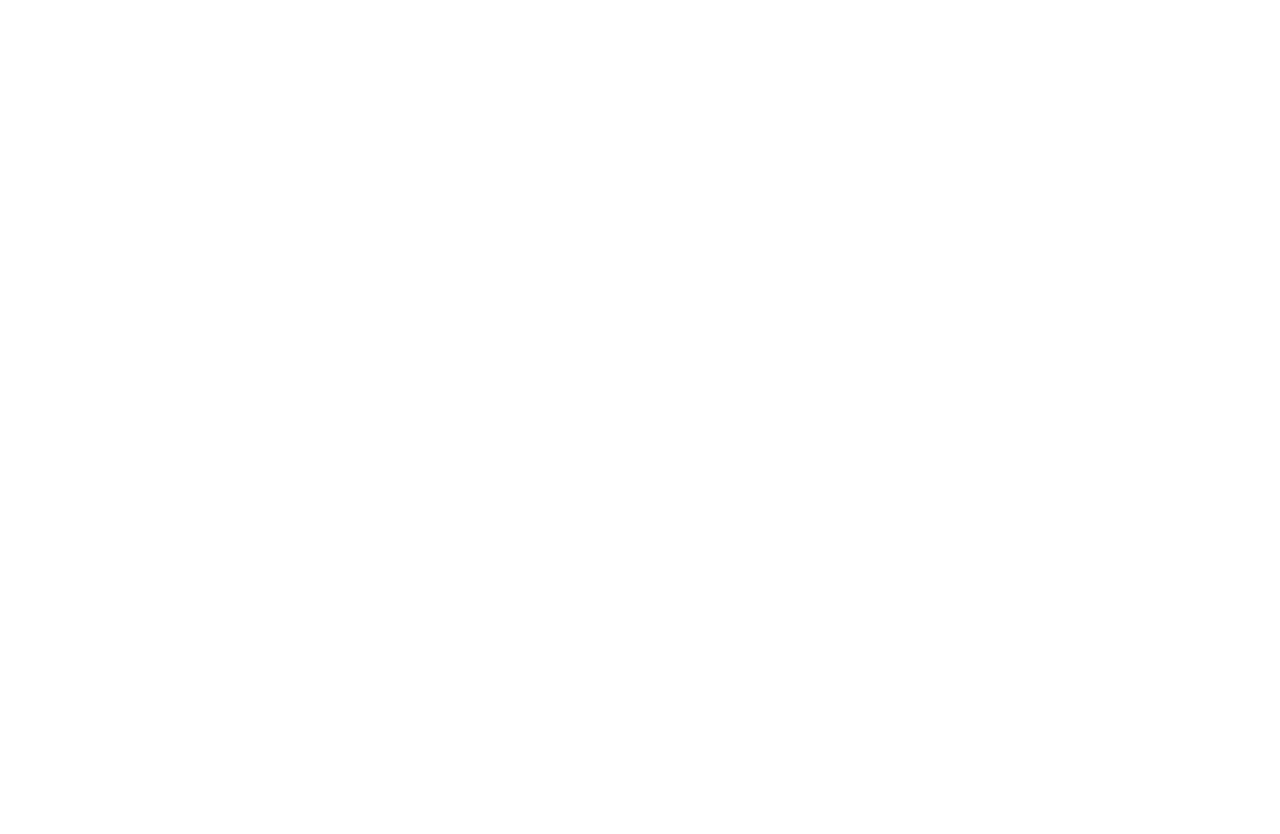
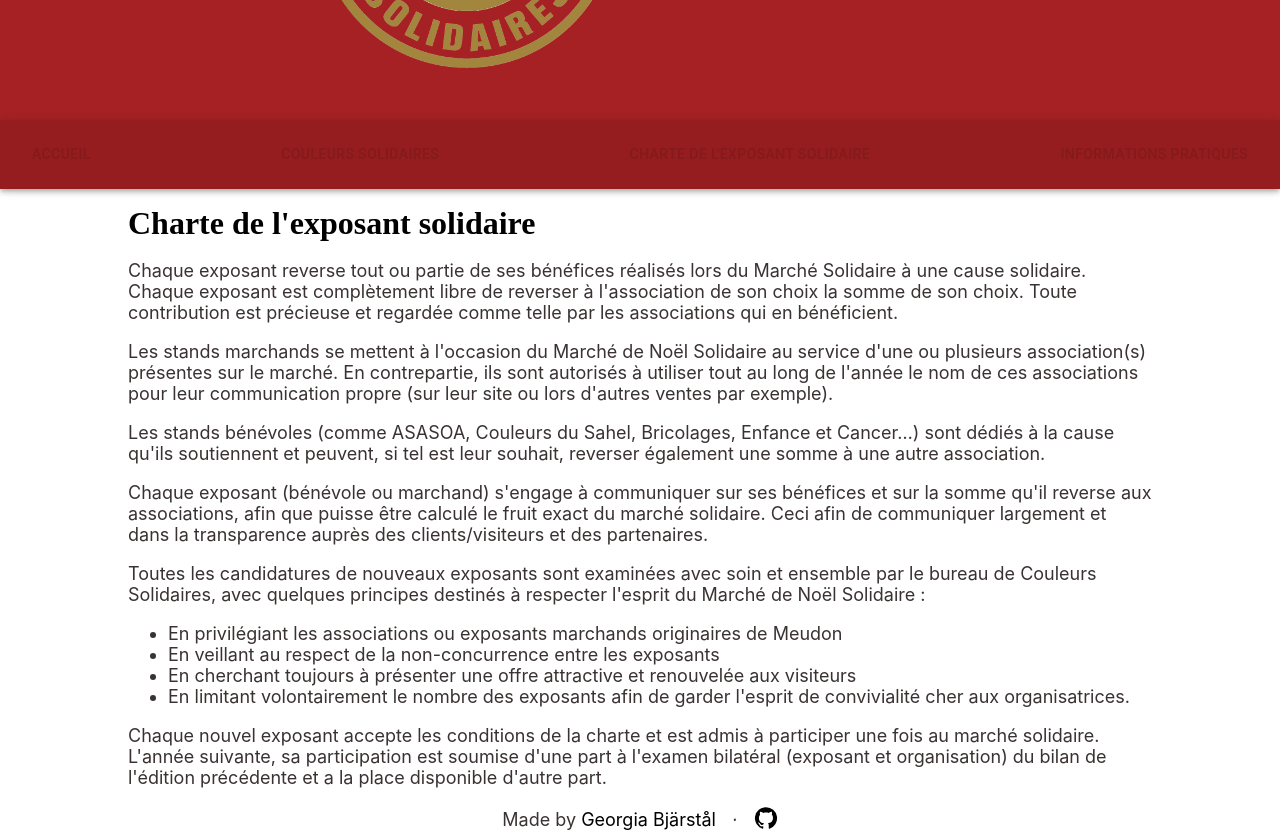
Before and after one commit to bunbun721/couleurs-solidaires, a React (Create React App) app: page /charte in a window 1280 px wide. Before the commit this address had no page. Shown: the part 280-1114 px from the top of the page. Before the commit the page ends 800 px from the top, so only its background shows below. Built offline with nearby package versions, Linux system fonts and the light colour scheme; a web font is replaced by a local one.

Commit message:
[ADD] pages

```diff
--- a/package.json
+++ b/package.json
@@ -6,6 +6,7 @@
     "@emotion/react": "^11.10.4",
     "@emotion/styled": "^11.10.4",
     "@fontsource/roboto": "^4.5.8",
+    "@material-ui/core": "^4.12.4",
     "@mui/icons-material": "^5.10.6",
     "@mui/material": "^5.10.7",
     "@testing-library/jest-dom": "^5.14.1",
--- a/src/App.js
+++ b/src/App.js
@@ -4,6 +4,8 @@
 import { BrowserRouter, Route, Routes } from "react-router-dom";
 import Home from "./pages/Home";
 import InfoPratiques from "./pages/InfoPratiques";
+import CouleursSolidaires from "./pages/CouleursSolidaires";
+import Charte from "./pages/Charte";
 
 function App() {
   return (
@@ -12,6 +14,8 @@
         <Routes>
           <Route path="/" element={<Home />} />
           <Route path="/informations-pratiques" element={<InfoPratiques />} />
+          <Route path="/couleurs-solidaires" element={<CouleursSolidaires />} />
+          <Route path="/charte" element={<Charte />} />
         </Routes>
       </BrowserRouter>
     </>
--- a/src/components/Association.js
+++ b/src/components/Association.js
@@ -32,6 +32,7 @@
             paddingLeft: 10,
           }}
         >
+          <div className="asso">
             <h3>{name}</h3>
             <img
               src={picture}
@@ -64,6 +65,7 @@
                 </a>
               </p>
             ) : null}
+          </div>
           <a href={link} target="_blank" rel="noreferrer">
             <VolunteerActivismIcon />
             {"  "}
--- /dev/null
+++ b/src/pages/Charte.js
@@ -0,0 +1,72 @@
+import Header from "../components/Header";
+import Footer from "../components/Footer";
+
+function Charte() {
+  return (
+    <>
+      <Header />
+      <div className="page">
+        <h3>Charte de l'exposant solidaire</h3>
+        <p>
+          Chaque exposant reverse tout ou partie de ses bénéfices réalisés lors
+          du Marché Solidaire à une cause solidaire. Chaque exposant est
+          complètement libre de reverser à l'association de son choix la somme
+          de son choix. Toute contribution est précieuse et regardée comme telle
+          par les associations qui en bénéficient.
+        </p>
+        <p>
+          Les stands marchands se mettent à l'occasion du Marché de Noël
+          Solidaire au service d'une ou plusieurs association(s) présentes sur
+          le marché. En contrepartie, ils sont autorisés à utiliser tout au long
+          de l'année le nom de ces associations pour leur communication propre
+          (sur leur site ou lors d'autres ventes par exemple).
+        </p>
+        <p>
+          Les stands bénévoles (comme ASASOA, Couleurs du Sahel, Bricolages,
+          Enfance et Cancer…) sont dédiés à la cause qu'ils soutiennent et
+          peuvent, si tel est leur souhait, reverser également une somme à une
+          autre association.
+        </p>
+        <p>
+          Chaque exposant (bénévole ou marchand) s'engage à communiquer sur ses
+          bénéfices et sur la somme qu'il reverse aux associations, afin que
+          puisse être calculé le fruit exact du marché solidaire. Ceci afin de
+          communiquer largement et dans la transparence auprès des
+          clients/visiteurs et des partenaires.
+        </p>
+        <p>
+          Toutes les candidatures de nouveaux exposants sont examinées avec soin
+          et ensemble par le bureau de Couleurs Solidaires, avec quelques
+          principes destinés à respecter l'esprit du Marché de Noël Solidaire :
+          <ul>
+            <li>
+              En privilégiant les associations ou exposants marchands
+              originaires de Meudon
+            </li>
+            <li>
+              En veillant au respect de la non-concurrence entre les exposants
+            </li>
+            <li>
+              En cherchant toujours à présenter une offre attractive et
+              renouvelée aux visiteurs
+            </li>
+            <li>
+              En limitant volontairement le nombre des exposants afin de garder
+              l'esprit de convivialité cher aux organisatrices.
+            </li>
+          </ul>
+        </p>
+        <p>
+          Chaque nouvel exposant accepte les conditions de la charte et est
+          admis à participer une fois au marché solidaire. L'année suivante, sa
+          participation est soumise d'une part à l'examen bilatéral (exposant et
+          organisation) du bilan de l'édition précédente et a la place
+          disponible d'autre part.
+        </p>
+      </div>
+      <Footer />
+    </>
+  );
+}
+
+export default Charte;
--- a/src/pages/CouleursSolidaires.js
+++ b/src/pages/CouleursSolidaires.js
@@ -5,9 +5,27 @@
   return (
     <>
       <Header />
-      <div>
+      <div className="page">
         <h3>Couleurs Solidaires</h3>
-        <p>La page des couleurs solidaires</p>
+        <p>Ajouter la description de l'association</p>
+
+        <h4>Membres du Bureau</h4>
+
+        <p>Président : Arnaud SOUBELET</p>
+        <p>Vice-Présidente : Sylvie CAVELIER</p>
+        <p>Secrétaire-générale : Emmanuelle DECLERCK</p>
+        <p>Trésorière : Anne RENARD</p>
+        <p>Secrétaire générale- adjointe : Brigitte CHOTEL</p>
+        <p>Trésorier-adjoint : Philippe BEAUCHAMPS</p>
+        <p>Responsable Communication : Natalie VOCK-VERLEY</p>
+        <p></p>
+        <h4>Contact</h4>
+        <p>
+          Addresse email :{" "}
+          <a href="mailto:couleurssolidaires.asso@gmail.com">
+            couleurssolidaires.asso@gmail.com
+          </a>
+        </p>
       </div>
       <Footer />
     </>
--- a/src/pages/Home.js
+++ b/src/pages/Home.js
@@ -1,6 +1,4 @@
-import { Grid, Stack } from "@mui/material";
-
-import GitHubIcon from "@mui/icons-material/GitHub";
+import { Grid } from "@mui/material";
 
 // components
 import Header from "../components/Header";
--- a/src/pages/InfoPratiques.js
+++ b/src/pages/InfoPratiques.js
@@ -1,81 +1,12 @@
-import { Grid, Stack } from "@mui/material";
-
-// images
-import GitHubIcon from "@mui/icons-material/GitHub";
-import couleurs_solidaires from "../assets/couleurs_solidaires.png";
-
 // components
-import Snowfall from "react-snowfall";
-import ResponsiveAppBar from "../components/ResponsiveAppBar";
+import Header from "../components/Header";
+import Footer from "../components/Footer";
 
 function InfoPratiques() {
   return (
     <>
-      <Stack
-        direction="column"
-        style={{
-          minHeight: "50vh",
-          width: "100vw",
-          backgroundColor: "#a62123",
-          justifyContent: "center",
-          alignItems: "center",
-        }}
-      >
-        <Snowfall
-          style={{
-            width: "100vw",
-            height: "50vh",
-          }}
-        />
-        <Grid container alignItems="center" spacing={2}>
-          <Grid item xs={0.5} sm={6} md={6} lg={6} xl={6}>
-            <div
-              style={
-                {
-                  // alignItems: "center",
-                  // justifyContent: "center",
-                }
-              }
-            >
-              <img
-                src={couleurs_solidaires}
-                alt={"couleurs solidaires"}
-                width={300}
-                style={{
-                  float: "right",
-                  maxWidth: 33 + "vw",
-                }}
-              />
-            </div>
-          </Grid>
-          <Grid
-            item
-            xs={12}
-            sm={6}
-            md={6}
-            lg={6}
-            xl={6}
-            style={{
-              textAlign: "left",
-              paddingLeft: 30,
-              paddingRight: 10,
-            }}
-          >
-            <Stack
-              direction="column"
-              justifyContent="center"
-              alignItems="flex-start"
-              spacing={0}
-            >
-              <h1>Marché Solidaire</h1>
-              <h2>
-                Organisé par l'association <i>Couleurs Solidaires</i>
-              </h2>
-            </Stack>
-          </Grid>
-        </Grid>
-      </Stack>
-      <ResponsiveAppBar />
+      <Header />
+      <div className="page">
         <div
           style={{
             backgroundColor: "white",
@@ -90,28 +21,8 @@
           <p>2 Av. des Fossés</p>
           <p>92190 Meudon</p>
         </div>
-      <Stack
-        direction="row"
-        justifyContent="center"
-        alignItems="flex-end"
-        spacing={2}
-        style={{
-          backgroundColor: "white",
-          alignItems: "center",
-        }}
-      >
-        <a
-          href="https://www.georgiabjarstal.com/"
-          target="_blank"
-          rel="noreferrer"
-        >
-          <p>Made by Georgia Bjärstål</p>
-        </a>
-        <p>{"\u22C5"}</p>
-        <a href="https://github.com/bunbun721" target="_blank" rel="noreferrer">
-          <GitHubIcon />
-        </a>
-      </Stack>
+      </div>
+      <Footer />
     </>
   );
 }
```
Also changed, not shown: 1 other file (tests, documents, lock files or other folders). Lines whose indentation alone changed are shown as unchanged.
